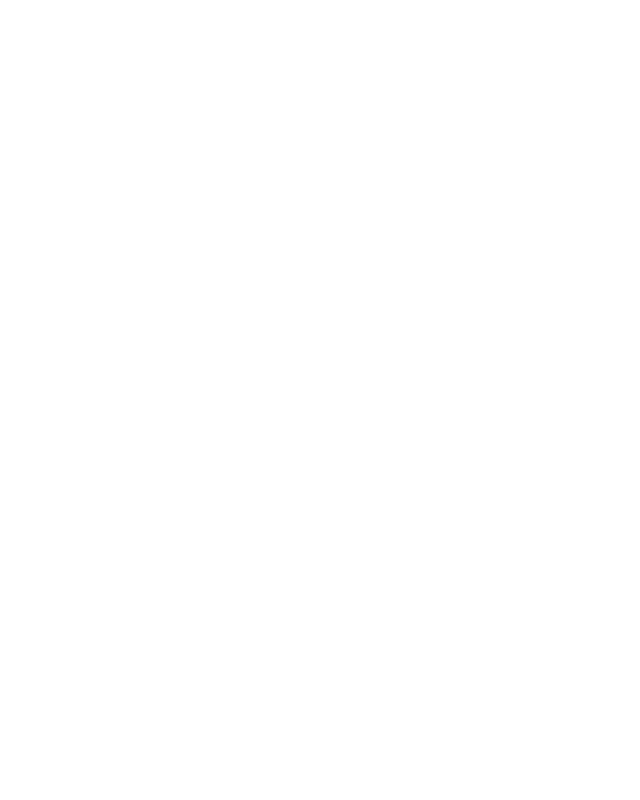
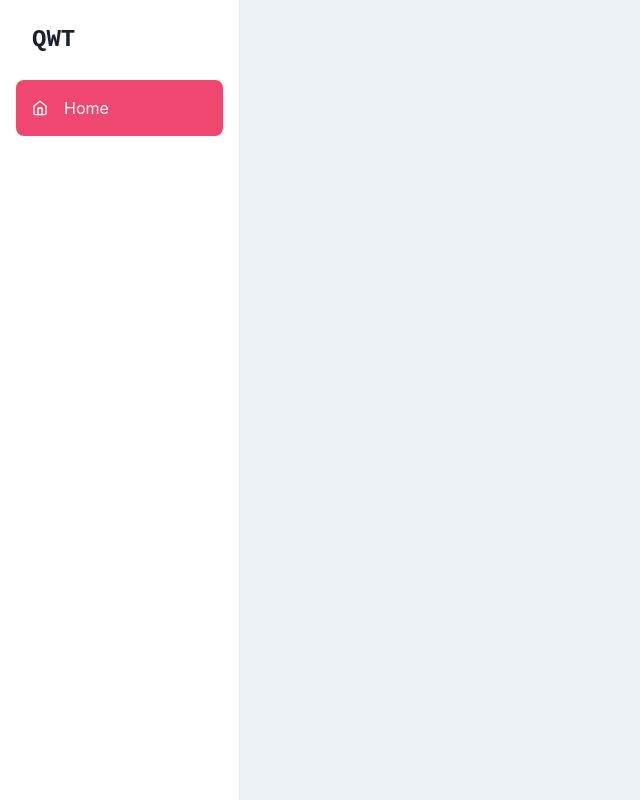
Before and after one commit to nabilaba/Quiz-With-Trivia, a React (Vite) app: page /dashboard in a window 1280 px wide. Before the commit this address had no page. Shown: the whole page, without its empty margins (0-640 px from the left). Built offline with nearby package versions, Linux system fonts and the light colour scheme.

Commit message:
added dashboard page

```diff
--- a/package.json
+++ b/package.json
@@ -14,6 +14,7 @@
     "framer-motion": "^6.4.3",
     "react": "^18.0.0",
     "react-dom": "^18.0.0",
+    "react-icons": "^4.4.0",
     "react-router-dom": "^6.3.0"
   },
   "devDependencies": {
--- a/src/App.jsx
+++ b/src/App.jsx
@@ -1,10 +1,11 @@
 import { Routes, Route } from "react-router-dom";
 import Homepage from "./router/Homepage";
-
+import Dashboard from "./router/Dashboard";
 function App() {
   return (
     <Routes>
       <Route path="/" element={<Homepage />} />
+      <Route path="/dashboard" element={<Dashboard />} />
     </Routes>
   );
 }
--- /dev/null
+++ b/src/router/Dashboard/index.jsx
@@ -0,0 +1,138 @@
+import {
+  IconButton,
+  Box,
+  CloseButton,
+  Flex,
+  Icon,
+  useColorModeValue,
+  Link,
+  Drawer,
+  DrawerContent,
+  Text,
+  useDisclosure,
+} from "@chakra-ui/react";
+import { FiHome, FiCompass, FiSettings, FiMenu } from "react-icons/fi";
+import { useLocation } from "react-router-dom";
+
+const LinkItems = [
+  { name: "Home", icon: FiHome, path: "/dashboard" },
+];
+
+export default function SimpleSidebar() {
+  const { isOpen, onOpen, onClose } = useDisclosure();
+  return (
+    <Box minH="100vh" bg={useColorModeValue("gray.100", "gray.900")}>
+      <SidebarContent
+        onClose={() => onClose}
+        display={{ base: "none", md: "block" }}
+      />
+      <Drawer
+        autoFocus={false}
+        isOpen={isOpen}
+        placement="left"
+        onClose={onClose}
+        returnFocusOnClose={false}
+        onOverlayClick={onClose}
+        size="full"
+      >
+        <DrawerContent>
+          <SidebarContent onClose={onClose} />
+        </DrawerContent>
+      </Drawer>
+      {/* mobilenav */}
+      <MobileNav display={{ base: "flex", md: "none" }} onOpen={onOpen} />
+    </Box>
+  );
+}
+
+const SidebarContent = ({ onClose, ...rest }) => {
+  return (
+    <Box
+      bg={useColorModeValue("white", "gray.900")}
+      borderRight="1px"
+      borderRightColor={useColorModeValue("gray.200", "gray.700")}
+      w={{ base: "full", md: 60 }}
+      pos="fixed"
+      h="full"
+      {...rest}
+    >
+      <Flex h="20" alignItems="center" mx="8" justifyContent="space-between">
+        <Text fontSize="2xl" fontFamily="monospace" fontWeight="bold">
+          QWT
+        </Text>
+        <CloseButton display={{ base: "flex", md: "none" }} onClick={onClose} />
+      </Flex>
+      {LinkItems.map((link) => (
+        <NavItem key={link.name} icon={link.icon} path={link.path}>
+          {link.name}
+        </NavItem>
+      ))}
+    </Box>
+  );
+};
+
+const NavItem = ({ icon, path, children, ...rest }) => {
+  const loc = useLocation();
+  return (
+    <Link
+      href="#"
+      style={{ textDecoration: "none" }}
+      _focus={{ boxShadow: "none" }}
+    >
+      <Flex
+        align="center"
+        p="4"
+        mx="4"
+        borderRadius="lg"
+        role="group"
+        cursor="pointer"
+        color={loc.pathname === path ? "white" : "black"}
+        _hover={{
+          bg: "accent.100",
+          color: "white",
+        }}
+        bg={loc.pathname === path ? "accent.50" : "transparent"}
+        {...rest}
+      >
+        {icon && (
+          <Icon
+            mr="4"
+            fontSize="16"
+            _groupHover={{
+              color: "white",
+            }}
+            as={icon}
+          />
+        )}
+        {children}
+      </Flex>
+    </Link>
+  );
+};
+
+const MobileNav = ({ onOpen, ...rest }) => {
+  return (
+    <Flex
+      ml={{ base: 0, md: 60 }}
+      px={{ base: 4, md: 24 }}
+      height="20"
+      alignItems="center"
+      bg={useColorModeValue("white", "gray.900")}
+      borderBottomWidth="1px"
+      borderBottomColor={useColorModeValue("gray.200", "gray.700")}
+      justifyContent="flex-start"
+      {...rest}
+    >
+      <IconButton
+        variant="outline"
+        onClick={onOpen}
+        aria-label="open menu"
+        icon={<FiMenu />}
+      />
+
+      <Text fontSize="2xl" ml="8" fontFamily="monospace" fontWeight="bold">
+        QWT
+      </Text>
+    </Flex>
+  );
+};
--- a/src/router/Homepage/index.jsx
+++ b/src/router/Homepage/index.jsx
@@ -1,4 +1,4 @@
-import { useEffect, useState } from "react";
+import { useState } from "react";
 import {
   Flex,
   Box,
@@ -19,8 +19,10 @@
 } from "@chakra-ui/react";
 import background from "../../assets/image/background.jpg";
 import loginImg from "../../assets/image/login.svg";
+import { useNavigate } from "react-router-dom";
 
 export default function Homepage() {
+  const navigate = useNavigate();
   const { isOpen, onOpen, onClose } = useDisclosure();
   const [username, setUsername] = useState("");
   const [password, setPassword] = useState("");
@@ -40,8 +42,8 @@
     else if (password.length < 8) alert("Password minimal 8 karakter");
     else if (password !== "12345678") alert("Password salah");
     else {
-      alert("Login berhasil");
       onClose();
+      navigate("/dashboard");
     }
   };
 
```
Also changed, not shown: 1 other file (tests, documents, lock files or other folders).
